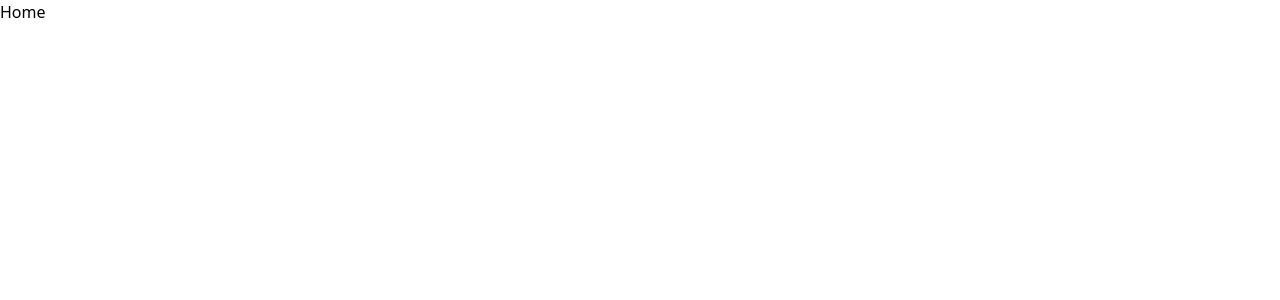
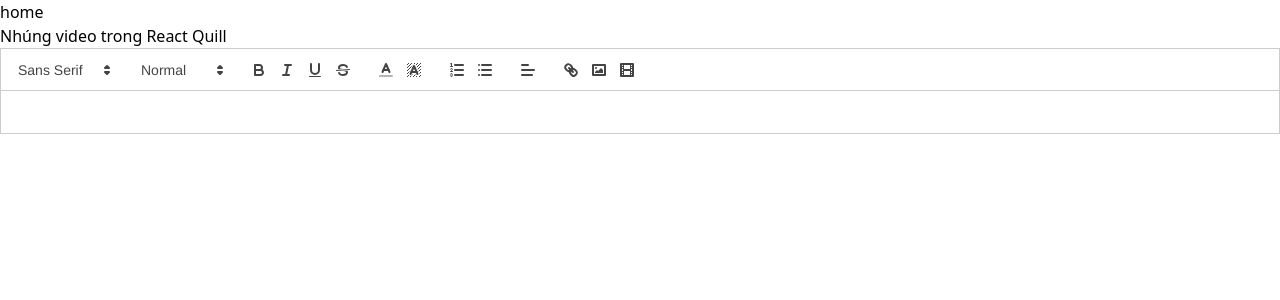
Before and after one commit to quangTran241998/base-react-v2, a React (Vite) app: page / in a window 1280 px wide. Shown: the top 300 px of the page. Built offline with nearby package versions, Linux system fonts and the light colour scheme.

Commit message:
update editor markdown

```diff
--- a/package.json
+++ b/package.json
@@ -18,10 +18,13 @@
     "lodash": "^4.17.21",
     "moment": "^2.30.1",
     "query-string": "^9.0.0",
+    "quill": "^2.0.2",
+    "quill-video-resize": "^1.0.0",
     "react": "^18.2.0",
     "react-dom": "^18.2.0",
     "react-error-boundary": "^4.0.13",
     "react-i18next": "^14.1.2",
+    "react-quill": "^2.0.0",
     "react-router-dom": "^6.23.1",
     "react-toastify": "^10.0.5",
     "swiper": "^11.1.4",
--- a/src/App.css
+++ b/src/App.css
@@ -117,3 +117,8 @@
   left: 0;
   top: 0;
 }
+
+.ql-align-center {
+  display: flex;
+  justify-content: center;
+}
--- /dev/null
+++ b/src/components/common-component/editor/EditorToolbar.tsx
@@ -0,0 +1,137 @@
+import React from "react";
+import { Quill } from "react-quill";
+
+// Custom Undo button icon component for Quill editor. You can import it directly
+// from 'quill/assets/icons/undo.svg' but I found that a number of loaders do not
+// handle them correctly
+const CustomUndo = () => (
+  <svg viewBox="0 0 18 18">
+    <polygon className="ql-fill ql-stroke" points="6 10 4 12 2 10 6 10" />
+    <path className="ql-stroke" d="M8.09,13.91A4.6,4.6,0,0,0,9,14,5,5,0,1,0,4,9" />
+  </svg>
+);
+
+// Redo button icon component for Quill editor
+const CustomRedo = () => (
+  <svg viewBox="0 0 18 18">
+    <polygon className="ql-fill ql-stroke" points="12 10 14 12 16 10 12 10" />
+    <path className="ql-stroke" d="M9.91,13.91A4.6,4.6,0,0,1,9,14a5,5,0,1,1,5-5" />
+  </svg>
+);
+
+// Undo and redo functions for Custom Toolbar
+function undoChange() {
+  this.quill.history.undo();
+}
+function redoChange() {
+  this.quill.history.redo();
+}
+
+// Add sizes to whitelist and register them
+const Size = Quill.import("formats/size");
+Size.whitelist = ["extra-small", "small", "medium", "large"];
+Quill.register(Size, true);
+
+// Add fonts to whitelist and register them
+const Font = Quill.import("formats/font");
+Font.whitelist = ["arial", "comic-sans", "courier-new", "georgia", "helvetica", "lucida"];
+Quill.register(Font, true);
+
+// Modules object for setting up the Quill editor
+export const modules = {
+  toolbar: {
+    container: "#toolbar",
+    handlers: {
+      undo: undoChange,
+      redo: redoChange,
+    },
+  },
+  history: {
+    delay: 500,
+    maxStack: 100,
+    userOnly: true,
+  },
+};
+
+// Formats objects for setting up the Quill editor
+export const formats = [
+  "header",
+  "font",
+  "size",
+  "bold",
+  "italic",
+  "underline",
+  "align",
+  "strike",
+  "script",
+  "blockquote",
+  "background",
+  "list",
+  "bullet",
+  "indent",
+  "link",
+  "image",
+  "color",
+  "code-block",
+];
+
+// Quill Toolbar component
+export const QuillToolbar = () => (
+  <div id="toolbar">
+    <span className="ql-formats">
+      <select className="ql-font" defaultValue="arial">
+        <option value="arial">Arial</option>
+        <option value="comic-sans">Comic Sans</option>
+        <option value="courier-new">Courier New</option>
+        <option value="georgia">Georgia</option>
+        <option value="helvetica">Helvetica</option>
+        <option value="lucida">Lucida</option>
+      </select>
+      <select className="ql-size" defaultValue="medium">
+        <option value="extra-small">Size 1</option>
+        <option value="small">Size 2</option>
+        <option value="medium">Size 3</option>
+        <option value="large">Size 4</option>
+      </select>
+      <select className="ql-header" defaultValue="3">
+        <option value="1">Heading</option>
+        <option value="2">Subheading</option>
+        <option value="3">Normal</option>
+      </select>
+    </span>
+    <span className="ql-formats">
+      <button className="ql-bold" />
+      <button className="ql-italic" />
+      <button className="ql-underline" />
+      <button className="ql-strike" />
+    </span>
+    <span className="ql-formats">
+      <button className="ql-list" value="ordered" />
+      <button className="ql-list" value="bullet" />
+      <button className="ql-indent" value="-1" />
+      <button className="ql-indent" value="+1" />
+    </span>
+
+    <span className="ql-formats">
+      <select className="ql-align" />
+      <select className="ql-color" />
+      <select className="ql-background" />
+    </span>
+    <span className="ql-formats">
+      <button className="ql-link" />
+      <button className="ql-image" />
+      <button className="ql-video" />
+    </span>
+
+    <span className="ql-formats">
+      <button className="ql-undo">
+        <CustomUndo />
+      </button>
+      <button className="ql-redo">
+        <CustomRedo />
+      </button>
+    </span>
+  </div>
+);
+
+export default QuillToolbar;
--- /dev/null
+++ b/src/components/common-component/editor/index.tsx
@@ -0,0 +1,70 @@
+import { useMemo, useRef, useState } from "react";
+import ReactQuill from "react-quill";
+import "react-quill/dist/quill.snow.css"; // Import kiểu mặc định của Quill
+
+function App() {
+  const [value, setValue] = useState("");
+  const quillRef = useRef<any>(null);
+
+  console.log(value, "123");
+
+  const imageHandler = () => {
+    const editor = quillRef.current.getEditor();
+    const input: any = document.createElement("input");
+    input.setAttribute("type", "file");
+    input.setAttribute("accept", "image/*");
+    input.click();
+
+    input.onchange = async () => {
+      const file = input.files[0];
+      if (/^image\//.test(file.type)) {
+        console.log(file);
+        const formData = new FormData();
+        formData.append("image", file);
+        // const res = await ImageUpload(formData); // upload data into server or aws or cloudinary
+        // const url = res?.data?.url;
+        editor.insertEmbed(editor.getSelection(), "image", url);
+      } else {
+        console.log("You could only upload images.");
+      }
+    };
+  };
+
+  const modules = useMemo(
+    () => ({
+      toolbar: {
+        container: [
+          [{ font: [] }],
+          [{ header: [1, 2, 3, 4, 5, 6, false] }],
+          ["bold", "italic", "underline", "strike"],
+          [{ color: [] }, { background: [] }],
+          [{ list: "ordered" }, { list: "bullet" }],
+          [{ align: [] }],
+          ["link", "image", "video"],
+        ],
+
+        handlers: {
+          image: imageHandler,
+        },
+        history: {
+          delay: 500,
+          maxStack: 100,
+          userOnly: true,
+        },
+      },
+    }),
+    []
+  );
+
+  const url =
+    "https://img.tripi.vn/cdn-cgi/image/width=700,height=700/https://gcs.tripi.vn/public-tripi/tripi-feed/img/474094rTf/anh-doremon-vay-chao_033146925.png";
+
+  return (
+    <div>
+      <h1>Nhúng video trong React Quill</h1>
+      <ReactQuill theme="snow" ref={quillRef} value={value} modules={modules} onChange={setValue} />
+    </div>
+  );
+}
+
+export default App;
--- a/src/pages/Home.tsx
+++ b/src/pages/Home.tsx
@@ -1,5 +1,14 @@
+import EditorMarkdown from "@/components/common-component/editor";
+
 const Home = () => {
-  return <div>Home</div>;
+  return (
+    <div>
+      <h1>home</h1>
+      <div className="">
+        <EditorMarkdown />
+      </div>
+    </div>
+  );
 };
 
 export default Home;
```
Also changed, not shown: 1 other file (tests, documents, lock files or other folders).
